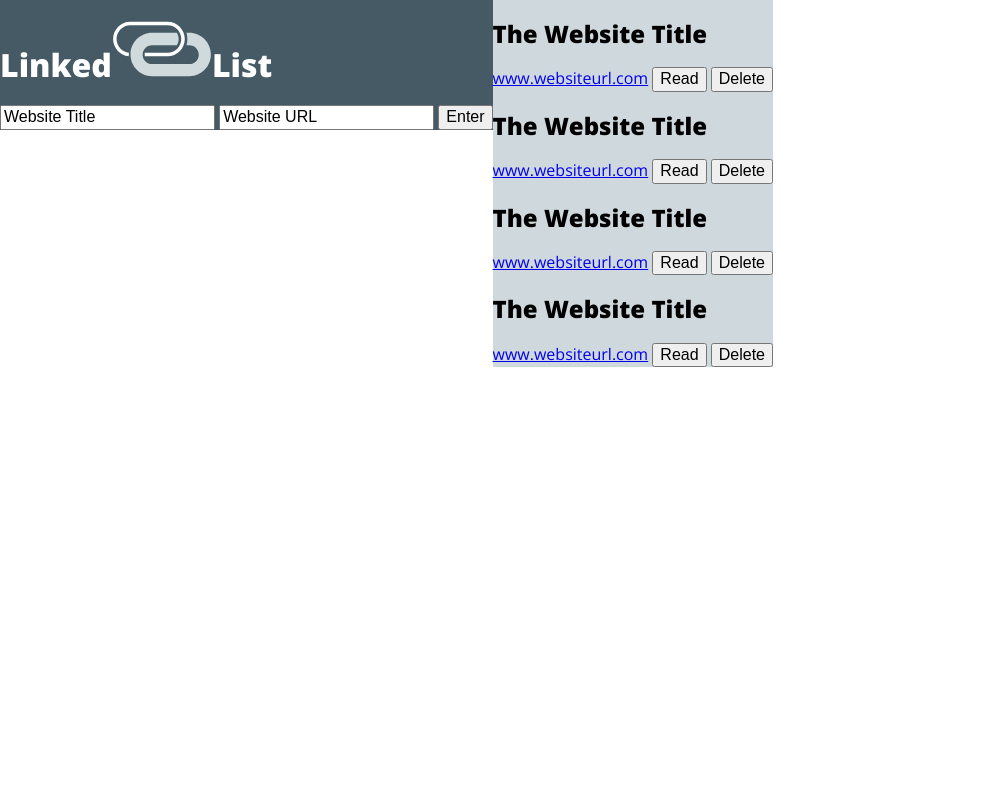
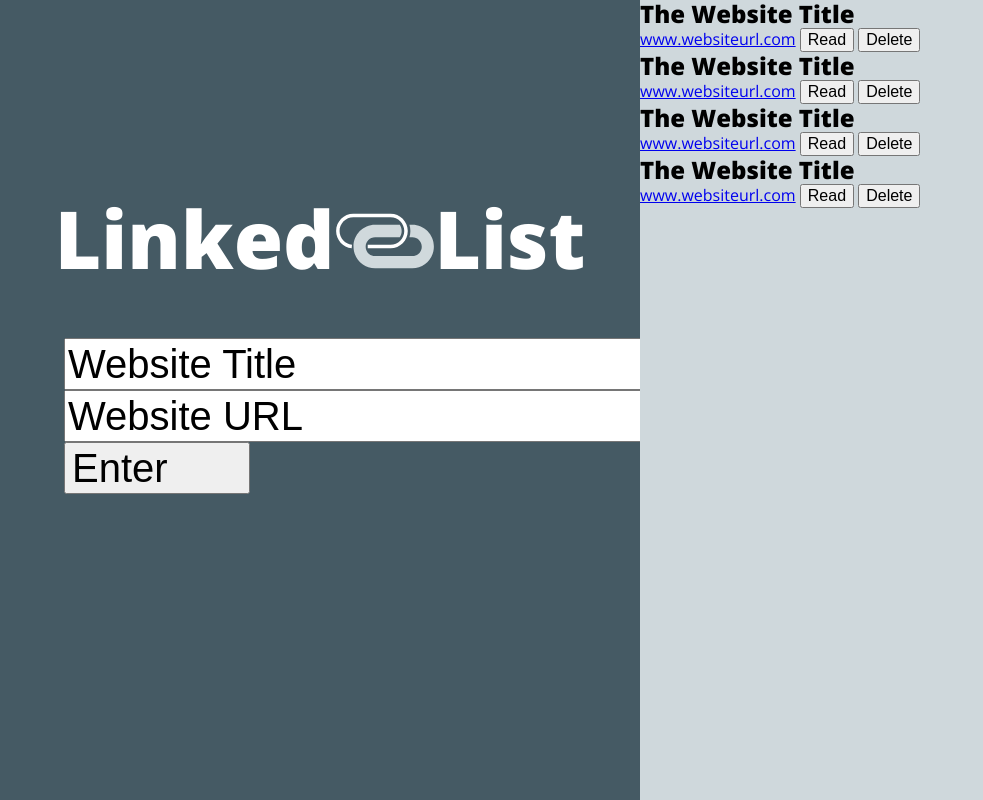
Before and after one commit to mschae16/linked-list, a plain HTML site: page index.html in a window 1280 px wide. Shown: the top 800 px of the page, without its empty margins (0-983 px from the left). Drawn offline with nearby package versions, Linux system fonts and the light colour scheme; a script that the page names is missing; files whose address does not match are found by name.

Commit message:
Update html and css files

```diff
--- a/index.html
+++ b/index.html
@@ -9,18 +9,16 @@
     <link href="https://fonts.googleapis.com/css?family=Open+Sans:400,800" rel="stylesheet">
   </head>
   <body>
-    <header>
-      <div>
+    <section class="first-section">
         <h1>Linked<span><img src="/Users/margoschaedel/turing/mod-1/projects/linked-list/assets/linked-list-logo.svg" alt="linked-list-logo" /></span>List</h1>
-        <section>
+        <section class="website-inputs">
           <input type="text" id="website-title" name="website-title" value="Website Title" />
           <input type="text" id="website-url" name="website-url" value="Website URL" />
           <input type="submit" id="enter-btn" name="enter-btn" value="Enter" />
         </section>
-      </div>
-    </header>
+    </section>
+
     <section class="second-section">
-      <div>
       <article>
         <h2>The Website Title</h2>
         <a href="wwww.somewebsite.com" target="_blank">www.websiteurl.com</a>
@@ -45,7 +43,6 @@
         <button>Read</button>
         <button>Delete</button>
       </article>
-      </div>
       </section>
     <script type="text/javascript" src="scripts.js">
     </script>
--- a/style.css
+++ b/style.css
@@ -1,33 +1,43 @@
 /*BASE STYLES*/
 
 * {
-
   box-sizing: border-box;
+  margin: 0;
 }
 
 body {
   font-family: 'Open Sans', sans-serif;
-
 }
 
-/*div {
-  float:left;
-  max-width: 45%;
-}*/
 
-/*HEADER STYLES*/
+/*FIRST SECTION STYLES*/
 
-header {
+.first-section {
   background: #455A64;
   float: left;
+  height: 1000px;
+  width: 50%;
 }
 
 h1 {
   color: #FFFFFF;
+  font-size: 80px;
+  margin-top: 30%;
+  text-align: center;
 }
 
 img {
   width: 100px;
+}
+
+input {
+  display: block;
+  font-size: 40px;
+  padding-right: 80px;
+}
+
+.website-inputs {
+  margin: 0 10%;
 }
 
 /*SECOND SECTION STYLES*/
@@ -35,6 +45,6 @@ img {
 .second-section {
   background: #cfd8dc;
   float: left;
-  max-width: 50%;
-  max-height: 100%;
+  height: 1000px;
+  width: 50%;
 }
```
